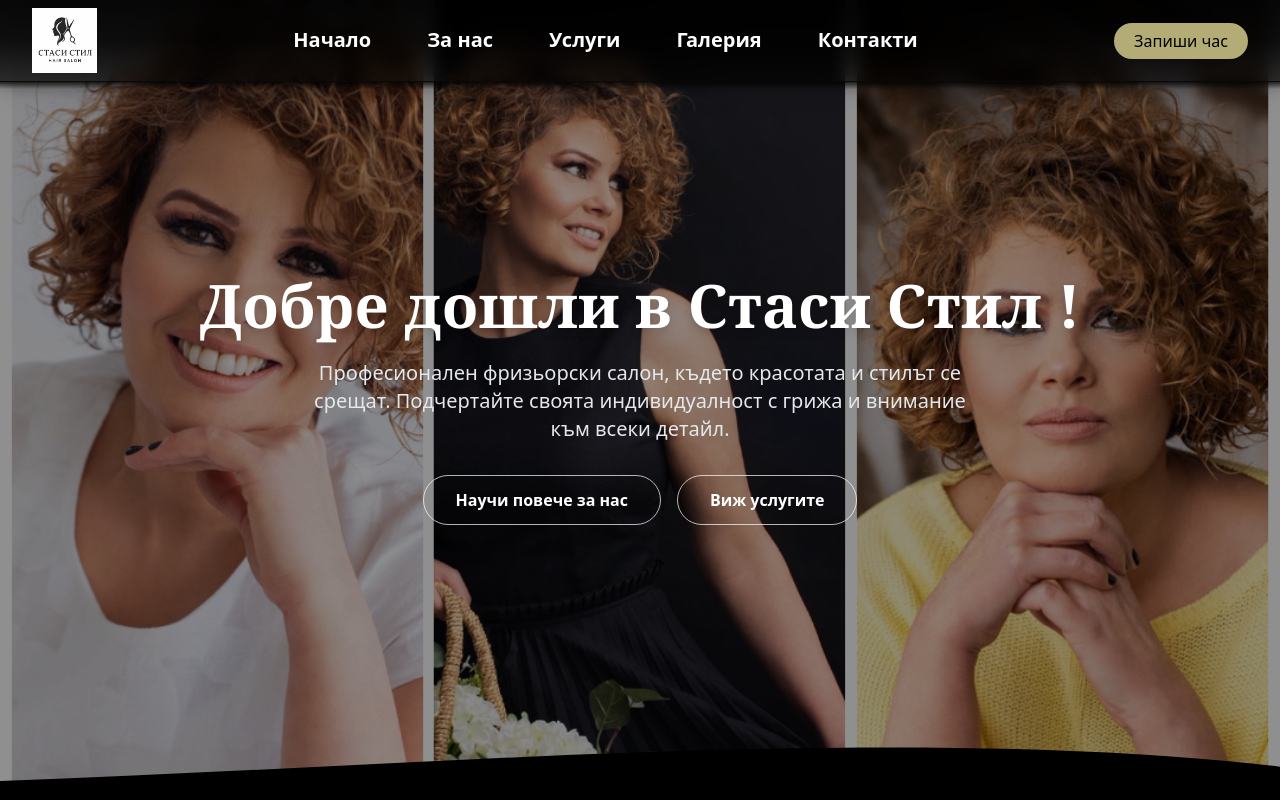
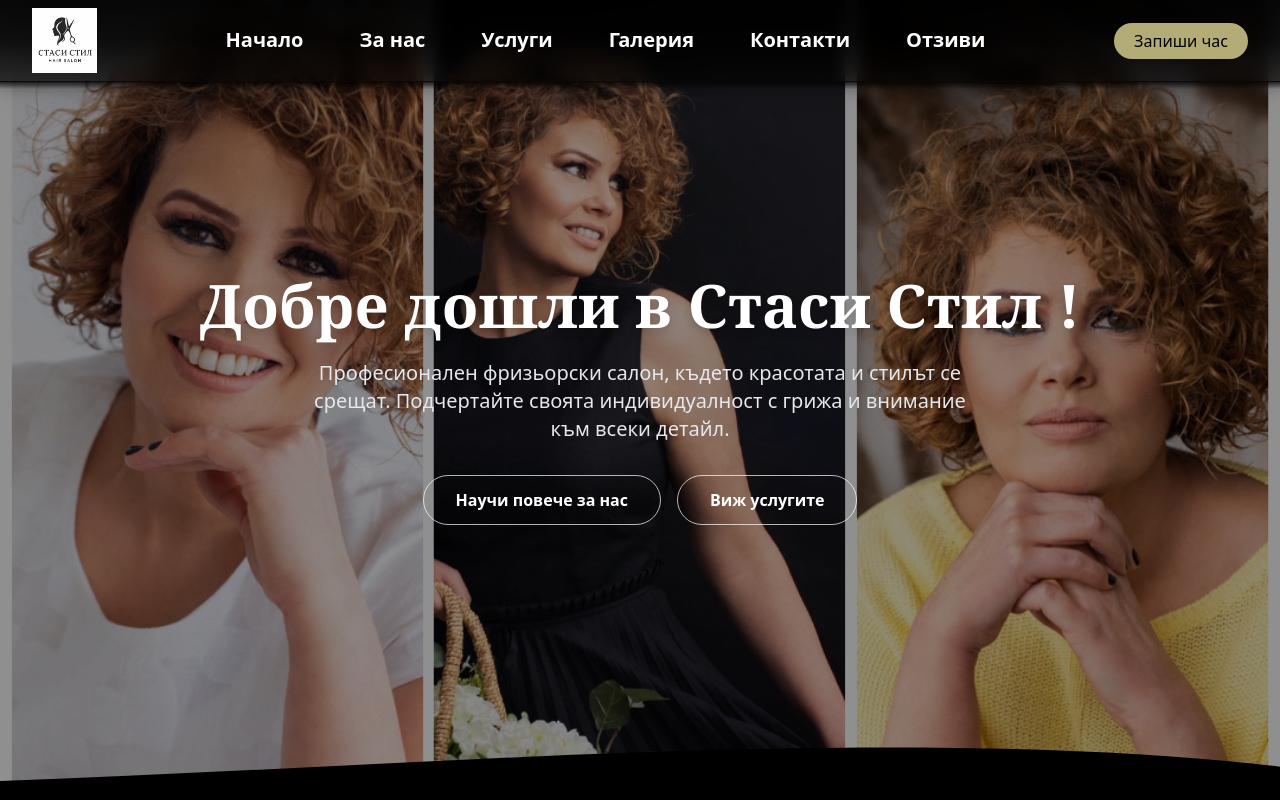
Before and after one commit to hope17ha/stasi-stil-react-nextjs-app, a Next.js app in the folder stasi-stil/: page / in a window 1280 px wide. Shown: the top 800 px of the page. Built offline with nearby package versions, Linux system fonts and the light colour scheme.

Commit message:
added: href to reviews in navigation

```diff
--- a/stasi-stil/components/Header.jsx
+++ b/stasi-stil/components/Header.jsx
@@ -24,6 +24,7 @@ export default function Header() {
                         { label: "Услуги", href: "/services" },
                         { label: "Галерия", href: "/gallery" },
                         { label: "Контакти", href: "/contacts" },
+                        { label: "Отзиви", href: "/reviews" },
                     ].map((item) => (
                         <a
                             key={item.label}
```
